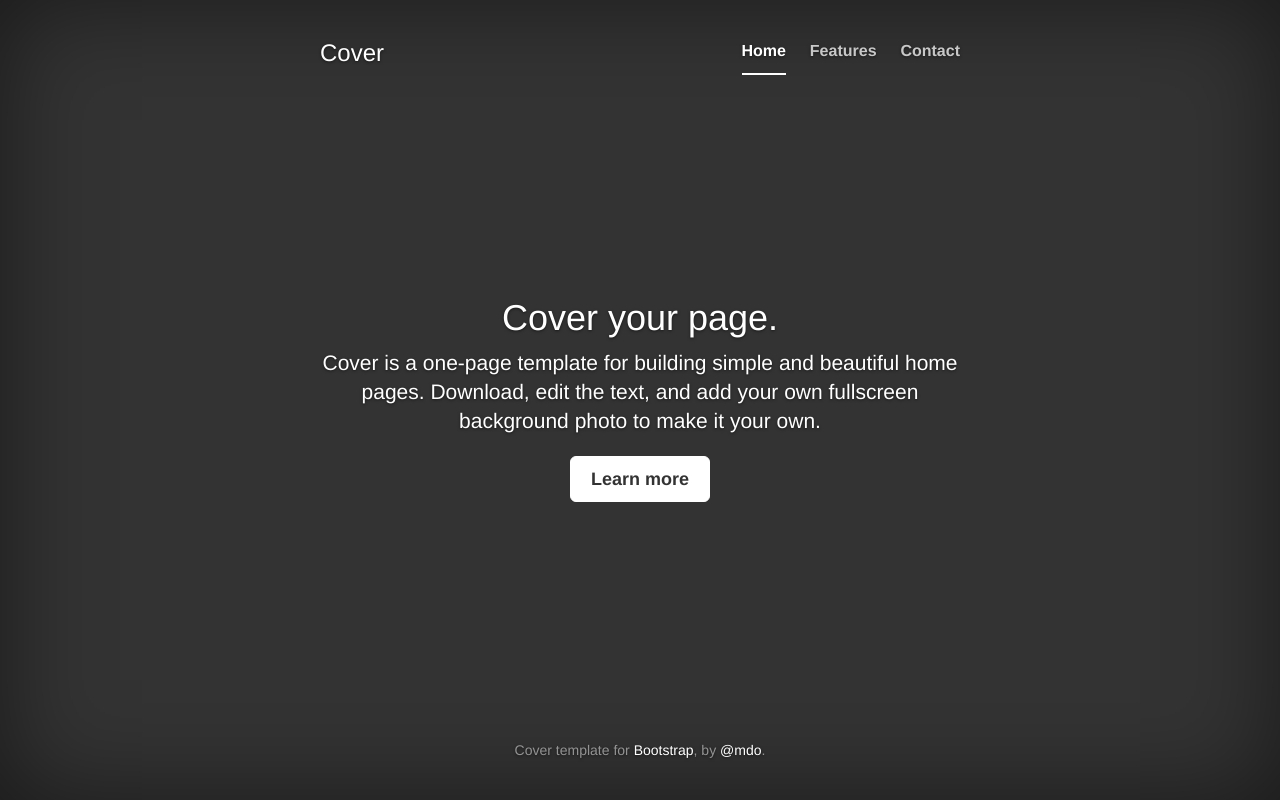
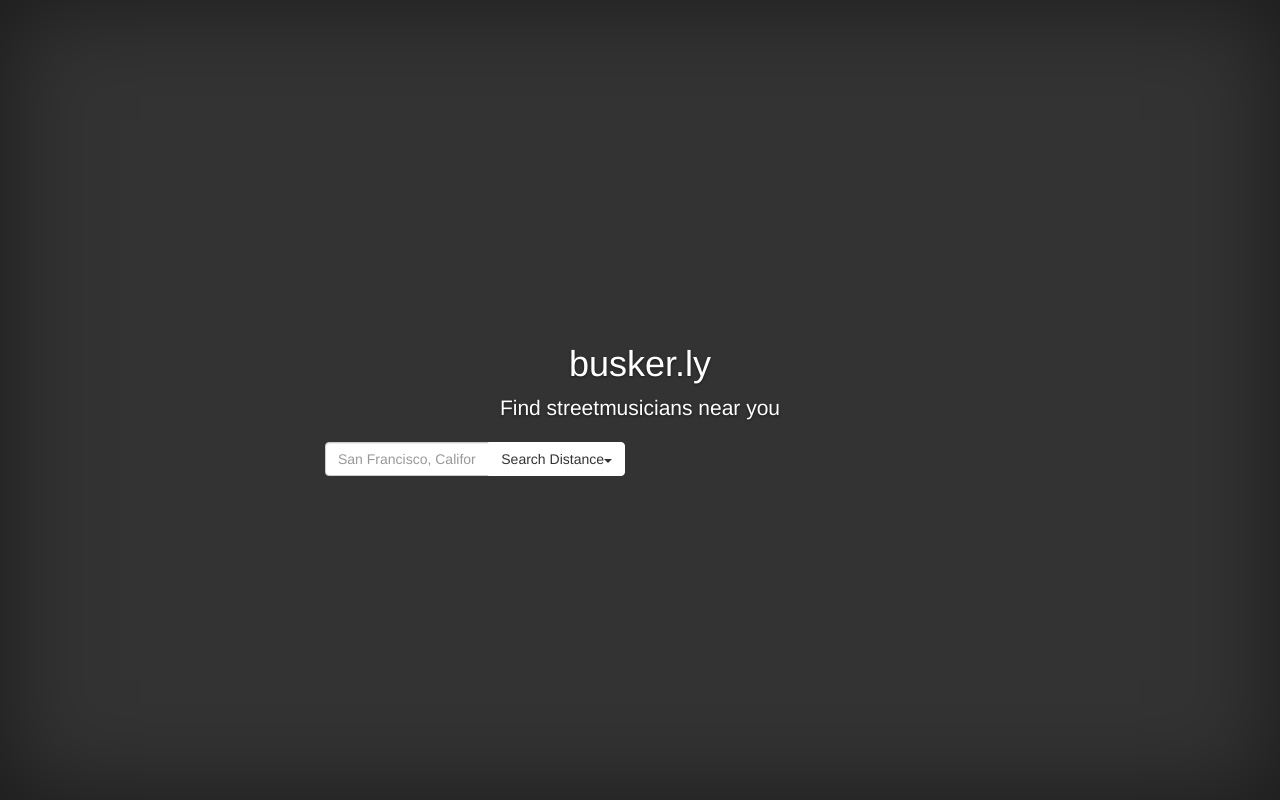
Before and after one commit to mdnip/InsightProject, a Flask app: page /cover in a window 1280 px wide. Run offline with Flask 2, Linux system fonts and the light colour scheme; some libraries are stand-ins or nearby versions.

Commit message:
Adds dropdown to cover

```diff
--- a/app/templates/cover.html
+++ b/app/templates/cover.html
@@ -9,7 +9,7 @@
     <meta name="author" content="">
     <link rel="icon" href="../../favicon.ico">
 
-    <title>Cover Template for Bootstrap</title>
+    <title>{{title}}</title>
 
     <!-- Bootstrap core CSS -->
     <link href="../static/css/bootstrap.min.css" rel="stylesheet">
@@ -36,9 +36,9 @@
 
         <div class="cover-container">
 
-          <div class="masthead clearfix">
+          <!-- <div class="masthead clearfix">
             <div class="inner">
-              <h3 class="masthead-brand">Cover</h3>
+              <h3 class="masthead-brand">{{masthead_brand}}</h3>
               <nav>
                 <ul class="nav masthead-nav">
                   <li class="active"><a href="#">Home</a></li>
@@ -47,19 +47,37 @@
                 </ul>
               </nav>
             </div>
-          </div>
+          </div> -->
 
           <div class="inner cover">
-            <h1 class="cover-heading">Cover your page.</h1>
-            <p class="lead">Cover is a one-page template for building simple and beautiful home pages. Download, edit the text, and add your own fullscreen background photo to make it your own.</p>
+            <h1 class="cover-heading">{{cover_heading}}</h1>
+            <p class="lead">{{lead}}</p>
             <p class="lead">
-              <a href="#" class="btn btn-lg btn-default">Learn more</a>
+              <div class="col-lg-6">
+                  <div class="input-group">
+                     <input type="text" class="form-control" placeholder="San Francisco, California">
+                     <div class="input-group-btn">
+                       <button type="button" class="btn btn-default dropdown-toggle" data-toggle="dropdown" aria-haspopup="true" aria-expanded="false">Search Distance<span class="caret"></span></button>
+                       <ul class="dropdown-menu dropdown-menu-right">
+                         <li><a href="#">10 miles</a></li>
+                         <li><a href="#">20 miles</a></li>
+                         <li><a href="#">50 miles</a></li>
+                         <li><a href="#">100 miles</a></li>
+                       </ul>
+                     </div><!-- /btn-group -->
+                     <!--<span class="input-group-btn">
+                       <button class="btn btn-default" type="button">Go!</button>
+                     </span> -->
+                  </div><!-- /input-group -->
+                </div><!-- /.col-lg-6 -->
+              <!-- <a href="#" class="btn btn-lg btn-default">Search</a>
+                -->
             </p>
           </div>
 
           <div class="mastfoot">
             <div class="inner">
-              <p>Cover template for <a href="http://getbootstrap.com">Bootstrap</a>, by <a href="https://twitter.com/mdo">@mdo</a>.</p>
+
             </div>
           </div>
 
--- a/app/views.py
+++ b/app/views.py
@@ -62,4 +62,9 @@ def cities_output():
 @app.route('/cover')
 def cover_page():
     # Displays cover page
-    return render_template('cover.html')
+
+    return render_template('cover.html',
+                           title = 'busker.ly',
+                           cover_heading = 'busker.ly',
+                           lead = 'Find streetmusicians near you',
+                           masthead_brand = 'busker.ly')
```
